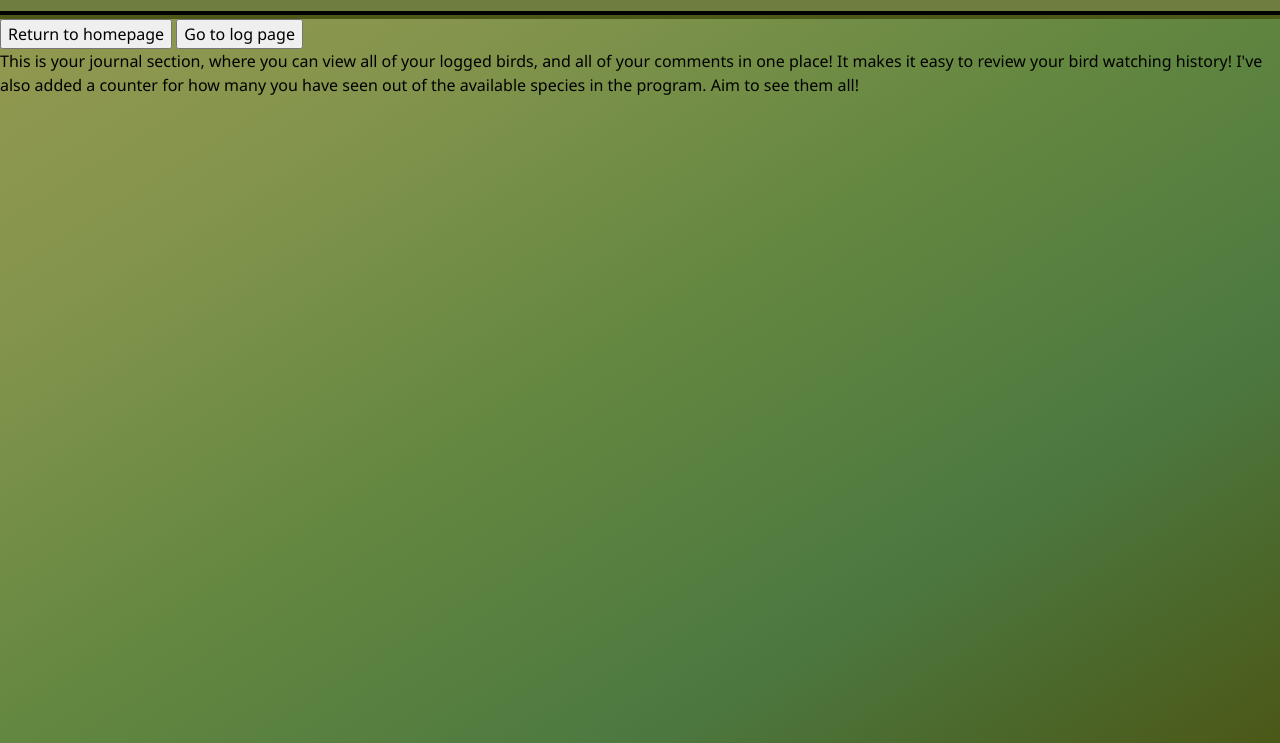
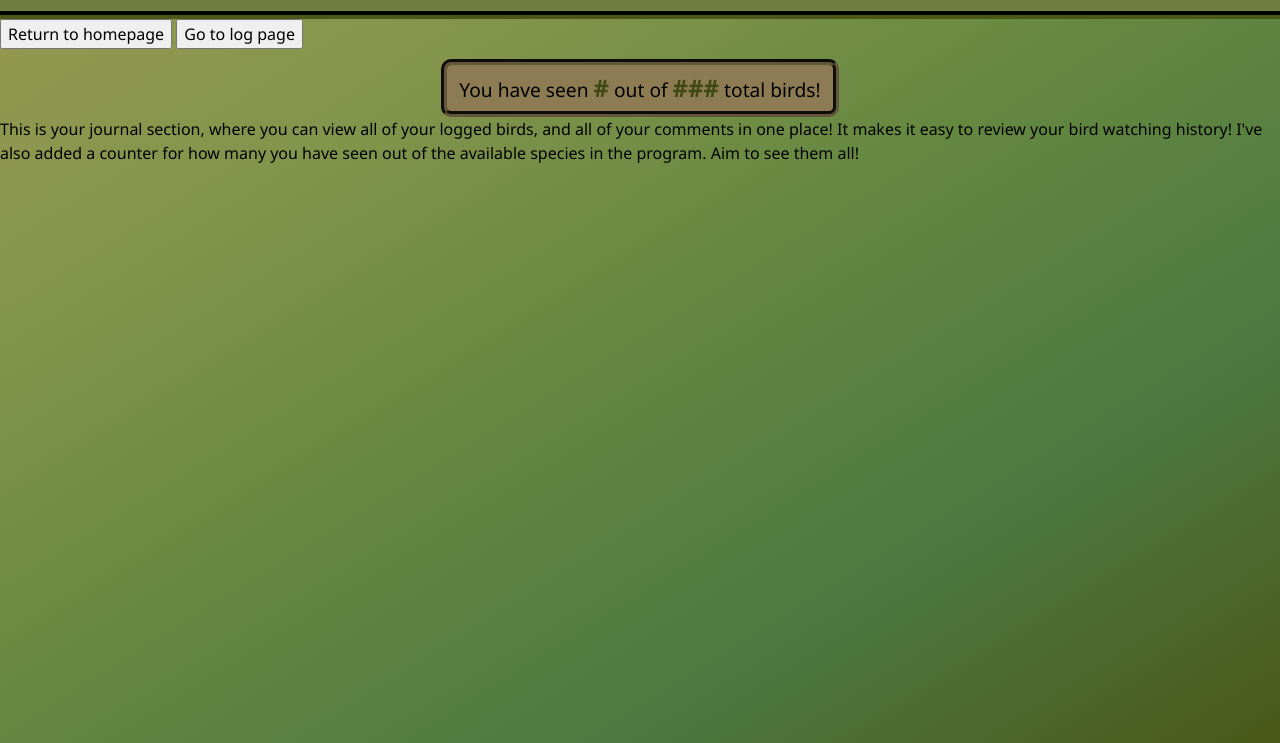
Before and after one commit to Matilda-B23/Go-Find-KY, a website: page public/my-journal-page.html in a window 1280 px wide. Shown: the part 57-800 px from the top of the page. Drawn offline with Linux system fonts and the light colour scheme; no server answers.

Commit message:
Minor css style improvements

```diff
--- a/public/CSS/style.css
+++ b/public/CSS/style.css
@@ -41,6 +41,7 @@ body {
   border-radius: 10px;
   max-width: fit-content;
   text-align: center;
+  padding: 10px;
 }
 #bird-container,
 #seen-bird-container {
@@ -90,7 +91,7 @@ body {
   font-size: 1em;
   margin: 10px 0 5px 0;
 }
-.intro-text {
+.intro-text, .log-text-content {
   padding: 20px;
   font-size: 1em;
   text-align: center;
@@ -114,3 +115,21 @@ footer {
   background-color: #6f7d41;
   margin-top: 20px;
 }
+#journal-stats {
+  display: table;
+  margin: 0 auto;
+  margin-top: 10px;
+  background-color: #8d7b54;
+  border-radius: 10px;
+  font-size: larger;
+  padding: 5px 12px;
+  border: #63563b;
+  border-width: 6px;
+  border-style: groove;
+}
+#seen-count,
+#total-count {
+  color: #3e4913;
+  font-size: x-large;
+  font-weight: bold;
+}
--- a/public/JavaScript/funfacts.json
+++ b/public/JavaScript/funfacts.json
@@ -29,7 +29,7 @@
   },
   {
     "name": "Pileated Woodpecker",
-    "fact": "Woodpeckers have a special shock-absorbing skull structure that protects from the impact of pecking and their tongue wraps around their brain for added protection."
+    "fact": "Woodpeckers have a special shock-absorbing skull structure that protects from the impact of pecking, and their tongue wraps around their brain for added protection."
   },
   {
     "name": "Killdeer",
--- a/public/JavaScript/journal.js
+++ b/public/JavaScript/journal.js
@@ -11,8 +11,8 @@ async function loadSeenBirds() {
             return savedData.seen === true;
         });
 
-        const stats = document.getElementById('journal-stats');
-        stats.textContent = `You have seen ${seenBirds.length} out of ${birds.length} birds.`;
+        document.getElementById("seen-count").textContent = seenBirds.length;
+        document.getElementById("total-count").textContent = birds.length;
 
         if (seenBirds.length === 0) {
             const noBirds = document.createElement('p');
--- a/public/JavaScript/script.js
+++ b/public/JavaScript/script.js
@@ -48,6 +48,7 @@ function createBirdCard(bird) {
 //Below function to load all birds and display them//
 async function loadAllBirds(search = "") {
   const birdContainer = document.getElementById("bird-container");
+  if (!birdContainer) return;
   birdContainer.innerHTML = "";
   try {
     const response = await fetch(
--- a/public/my-journal-page.html
+++ b/public/my-journal-page.html
@@ -13,7 +13,10 @@
       <button id="return-home">Return to homepage</button>
       <button id="log-page">Go to log page</button>
     </nav>
-    <p id="journal-stats"></p>
+    <p id="journal-stats">
+      You have seen <span id="seen-count">#</span> out of
+      <span id="total-count">###</span> total birds!
+    </p>
     <p>
       This is your journal section, where you can view all of your logged birds,
       and all of your comments in one place! It makes it easy to review your
```
Also changed, not shown: public/index.html (+1 -1 lines), public/log-page.html (+2 -0 lines).
